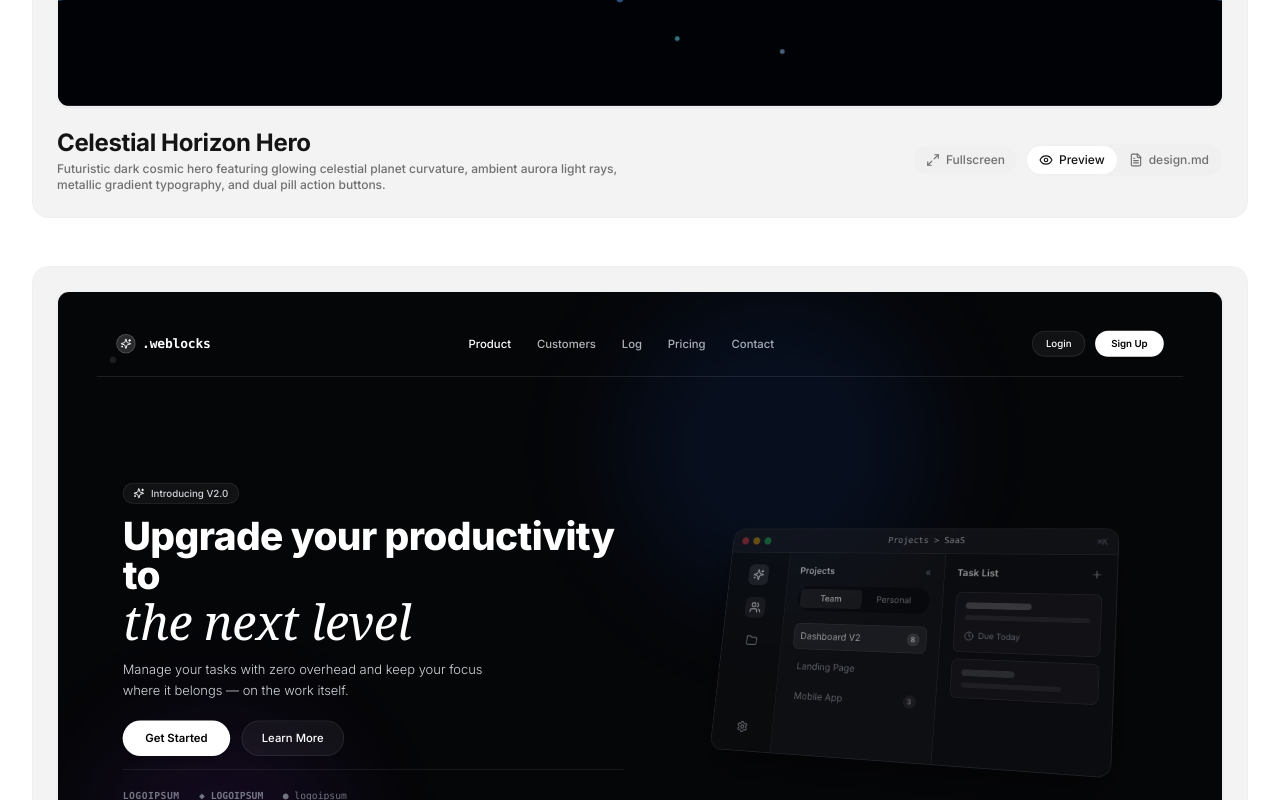
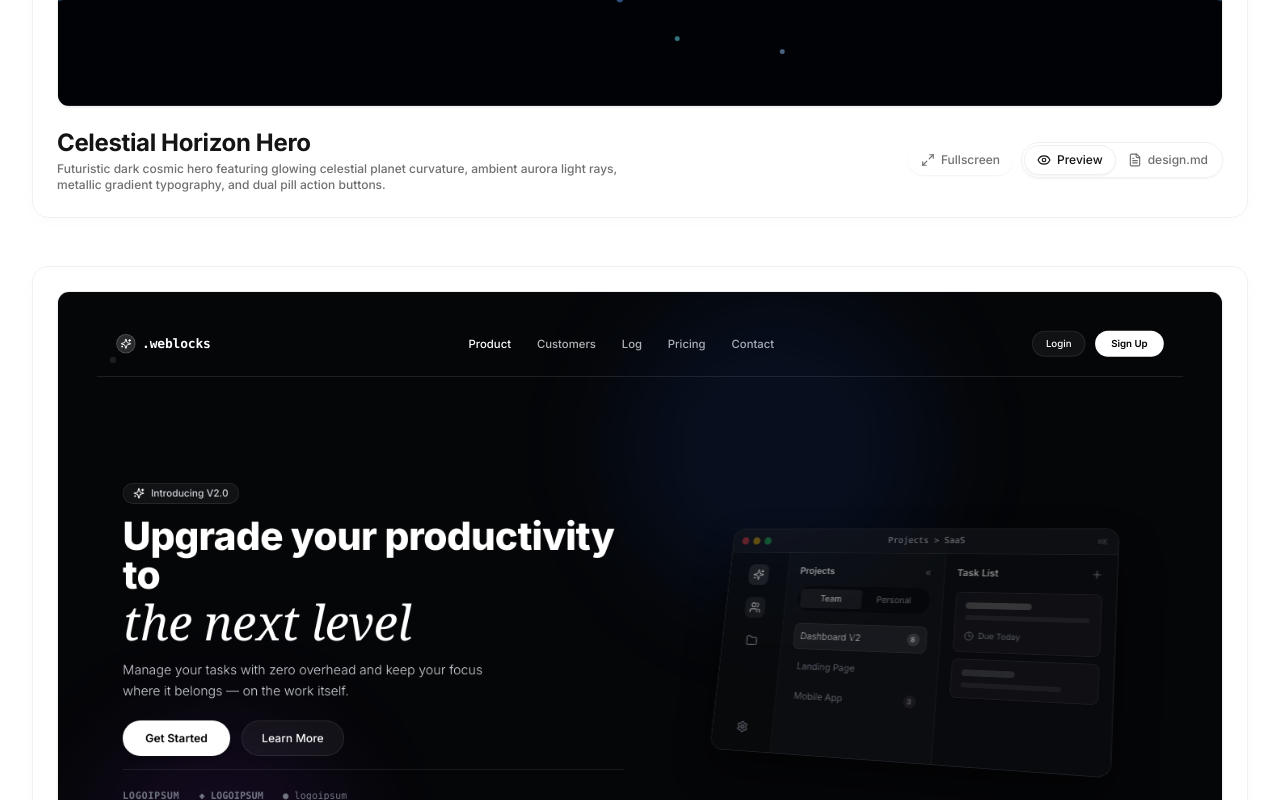
Before and after one commit to LiveKryptiah/WeBlocks, a Next.js app: page /sections in a window 1280 px wide. Shown: the part 960-1760 px from the top of the page. Built offline with nearby package versions, Linux system fonts and the light colour scheme.

Commit message:
feat(ui): add modern glass morph effect on section card hover

```diff
--- a/src/app/globals.css
+++ b/src/app/globals.css
@@ -195,6 +195,23 @@
     color: #08090a;
   }
 
+  /* Glass Morphism Tokens */
+  .glass-surface {
+    background-color: rgba(255, 255, 255, 0.7);
+    backdrop-filter: blur(16px) saturate(180%);
+    -webkit-backdrop-filter: blur(16px) saturate(180%);
+    border: 1px solid rgba(255, 255, 255, 0.4);
+  }
+
+  html.dark .glass-surface,
+  :root.dark .glass-surface,
+  [data-theme="dark"] .glass-surface {
+    background-color: rgba(18, 20, 24, 0.65);
+    backdrop-filter: blur(16px) saturate(180%);
+    -webkit-backdrop-filter: blur(16px) saturate(180%);
+    border: 1px solid rgba(255, 255, 255, 0.08);
+  }
+
   /* Squircle border radius helper */
   .squircle {
     border-radius: 30%;
--- a/src/app/sections/page.tsx
+++ b/src/app/sections/page.tsx
@@ -44,7 +44,12 @@ function SectionShowcaseContent() {
   }, [selectedCategory, query]);
 
   return (
-    <div className="w-full max-w-7xl mx-auto px-6 sm:px-8 py-8 sm:py-12">
+    <div className="w-full max-w-7xl mx-auto px-6 sm:px-8 py-8 sm:py-12 relative overflow-visible">
+      {/* Ambient background light glows for authentic frosted glass refraction */}
+      <div className="absolute top-28 left-4 w-96 h-96 bg-blue-500/[0.07] dark:bg-blue-600/[0.12] rounded-full blur-[100px] pointer-events-none -z-10" />
+      <div className="absolute top-1/3 right-4 w-[500px] h-[500px] bg-purple-500/[0.05] dark:bg-indigo-600/[0.1] rounded-full blur-[130px] pointer-events-none -z-10" />
+      <div className="absolute top-2/3 left-1/3 w-[500px] h-[500px] bg-sky-500/[0.05] dark:bg-blue-500/[0.08] rounded-full blur-[120px] pointer-events-none -z-10" />
+
       {/* Header */}
       <div className="mb-10">
         <h1 className="text-h2 font-bold text-ink mb-2">Section showcase.</h1>
--- a/src/components/sections/section-preview-card.tsx
+++ b/src/components/sections/section-preview-card.tsx
@@ -63,14 +63,74 @@ export const SectionPreviewCard: React.FC<SectionPreviewCardProps> = ({ section
     setTimeout(() => setCopiedMd(false), 2000);
   };
 
+  const [mousePos, setMousePos] = useState({ x: 0, y: 0 });
+  const [isHovered, setIsHovered] = useState(false);
+
+  const handleMouseMove = (e: React.MouseEvent<HTMLDivElement>) => {
+    const rect = e.currentTarget.getBoundingClientRect();
+    setMousePos({
+      x: e.clientX - rect.left,
+      y: e.clientY - rect.top,
+    });
+  };
+
   const scalePercent = Math.round(scale * 100);
 
   return (
     <>
-      <div className="group flex flex-col justify-between bg-canvas-soft hover:bg-field/50 rounded-2xl p-4 sm:p-6 border border-hairline-soft transition-all duration-200">
+      <div
+        onMouseMove={handleMouseMove}
+        onMouseEnter={() => setIsHovered(true)}
+        onMouseLeave={() => setIsHovered(false)}
+        className={cn(
+          "group relative flex flex-col justify-between rounded-2xl p-4 sm:p-6 overflow-hidden",
+          "transition-all duration-500 cubic-bezier(0.16, 1, 0.3, 1) will-change-transform",
+          // Base resting state: clean translucent surface
+          "bg-canvas-soft/75 dark:bg-[#0c0d10]/70 backdrop-blur-md",
+          "border border-hairline-soft/80 dark:border-white/[0.06]",
+          "shadow-[0_4px_20px_-2px_rgba(0,0,0,0.02)] dark:shadow-[0_4px_24px_-4px_rgba(0,0,0,0.4)]",
+          // Hover state: modern glass morph effect
+          "hover:-translate-y-1 hover:scale-[1.003]",
+          "hover:bg-white/85 dark:hover:bg-[#13151b]/75",
+          "hover:backdrop-blur-2xl hover:backdrop-saturate-[180%]",
+          "hover:border-white/80 dark:hover:border-white/20",
+          "hover:shadow-[0_24px_50px_-12px_rgba(0,0,0,0.08),0_0_0_1px_rgba(255,255,255,0.75)_inset,0_1px_2px_rgba(255,255,255,0.9)_inset,0_10px_35px_-8px_rgba(0,102,255,0.08)]",
+          "dark:hover:shadow-[0_28px_60px_-15px_rgba(0,0,0,0.7),0_0_0_1px_rgba(255,255,255,0.12)_inset,0_1px_2px_rgba(255,255,255,0.2)_inset,0_12px_40px_-8px_rgba(0,102,255,0.15)]"
+        )}
+      >
+        {/* Top Edge Specular Bevel Line (Glass Rim) */}
+        <div
+          className="absolute top-0 inset-x-0 h-[1.5px] bg-gradient-to-r from-transparent via-white/90 dark:via-white/30 to-transparent pointer-events-none transition-opacity duration-500 z-10"
+          style={{ opacity: isHovered ? 1 : 0 }}
+        />
+
+        {/* Diagonal Specular Sheen Gradient */}
+        <div
+          className="absolute inset-0 bg-gradient-to-br from-white/35 via-white/5 to-transparent dark:from-white/10 dark:via-white/[0.02] dark:to-transparent pointer-events-none transition-opacity duration-500 z-10"
+          style={{ opacity: isHovered ? 1 : 0 }}
+        />
+
+        {/* Dynamic Mouse Cursor Spotlight Refraction (Light Mode) */}
+        <div
+          className="absolute inset-0 pointer-events-none transition-opacity duration-300 z-10 dark:hidden"
+          style={{
+            opacity: isHovered ? 1 : 0,
+            background: `radial-gradient(650px circle at ${mousePos.x}px ${mousePos.y}px, rgba(255, 255, 255, 0.7), rgba(0, 102, 255, 0.05) 35%, transparent 65%)`,
+          }}
+        />
+
+        {/* Dynamic Mouse Cursor Spotlight Refraction (Dark Mode) */}
+        <div
+          className="absolute inset-0 pointer-events-none transition-opacity duration-300 z-10 hidden dark:block"
+          style={{
+            opacity: isHovered ? 1 : 0,
+            background: `radial-gradient(650px circle at ${mousePos.x}px ${mousePos.y}px, rgba(255, 255, 255, 0.08), rgba(0, 102, 255, 0.12) 35%, transparent 65%)`,
+          }}
+        />
+
         {/* Main Display Area: Clean Scaled Desktop Canvas OR design.md */}
-        <div className="mb-4">
-          <div className="w-full rounded-xl bg-canvas border border-hairline-soft overflow-hidden flex flex-col shadow-sm">
+        <div className="mb-4 relative z-20">
+          <div className="w-full rounded-xl bg-canvas/95 dark:bg-[#090b0e]/90 border border-hairline-soft/80 group-hover:border-hairline overflow-hidden flex flex-col shadow-xs group-hover:shadow-md transition-all duration-300">
             {/* Viewport Content: True Scaled Desktop Canvas OR design.md */}
             {activeTab === "preview" ? (
               <div
@@ -119,9 +179,9 @@ export const SectionPreviewCard: React.FC<SectionPreviewCardProps> = ({ section
         </div>
 
         {/* Card Footer: Bold Section Title & Mode Switcher */}
-        <div className="flex flex-col sm:flex-row items-start sm:items-center justify-between gap-3 pt-1">
+        <div className="relative z-20 flex flex-col sm:flex-row items-start sm:items-center justify-between gap-3 pt-1">
           <div>
-            <h2 className="text-xl sm:text-2xl font-bold text-ink tracking-tight">
+            <h2 className="text-xl sm:text-2xl font-bold text-ink tracking-tight group-hover:text-ink transition-colors">
               {section.title}
             </h2>
             <p className="text-caption text-muted font-light mt-0.5 max-w-xl">
@@ -134,7 +194,7 @@ export const SectionPreviewCard: React.FC<SectionPreviewCardProps> = ({ section
             <button
               type="button"
               onClick={() => setIsFullscreen(true)}
-              className="inline-flex items-center gap-1.5 px-3 py-1.5 rounded-full text-caption font-semibold bg-field hover:bg-canvas-soft text-muted hover:text-ink transition-colors"
+              className="inline-flex items-center gap-1.5 px-3 py-1.5 rounded-full text-caption font-semibold bg-field/80 hover:bg-canvas text-muted hover:text-ink border border-transparent hover:border-hairline-soft backdrop-blur-sm transition-all shadow-xs"
               title="View in Fullscreen Desktop Canvas"
             >
               <Maximize2 className="w-3.5 h-3.5" />
@@ -142,14 +202,14 @@ export const SectionPreviewCard: React.FC<SectionPreviewCardProps> = ({ section
             </button>
 
             {/* Preview / design.md Tab Switcher */}
-            <div className="inline-flex items-center p-0.5 rounded-full bg-field shrink-0 select-none">
+            <div className="inline-flex items-center p-0.5 rounded-full bg-field/80 dark:bg-[#161718]/80 backdrop-blur-sm border border-hairline-soft/60 shrink-0 select-none shadow-xs">
               <button
                 type="button"
                 onClick={() => setActiveTab("preview")}
                 className={cn(
                   "inline-flex items-center gap-1.5 px-3 py-1.5 rounded-full text-caption font-semibold transition-all",
                   activeTab === "preview"
-                    ? "bg-white dark:bg-[#161718] text-ink shadow-xs"
+                    ? "bg-white dark:bg-[#202226] text-ink shadow-xs border border-hairline-soft/40"
                     : "text-muted hover:text-ink"
                 )}
               >
@@ -162,7 +222,7 @@ export const SectionPreviewCard: React.FC<SectionPreviewCardProps> = ({ section
                 className={cn(
                   "inline-flex items-center gap-1.5 px-3 py-1.5 rounded-full text-caption font-semibold transition-all",
                   activeTab === "design"
-                    ? "bg-white dark:bg-[#161718] text-ink shadow-xs"
+                    ? "bg-white dark:bg-[#202226] text-ink shadow-xs border border-hairline-soft/40"
                     : "text-muted hover:text-ink"
                 )}
               >
--- a/tailwind.config.ts
+++ b/tailwind.config.ts
@@ -93,6 +93,7 @@ const config: Config = {
       boxShadow: {
         none: "none",
         "inset-ring": "inset 0 0 0 1px var(--color-hairline-soft, #f0f0f0)",
+        xs: "0 1px 2px 0 rgba(0, 0, 0, 0.05)",
       },
     },
   },
```
